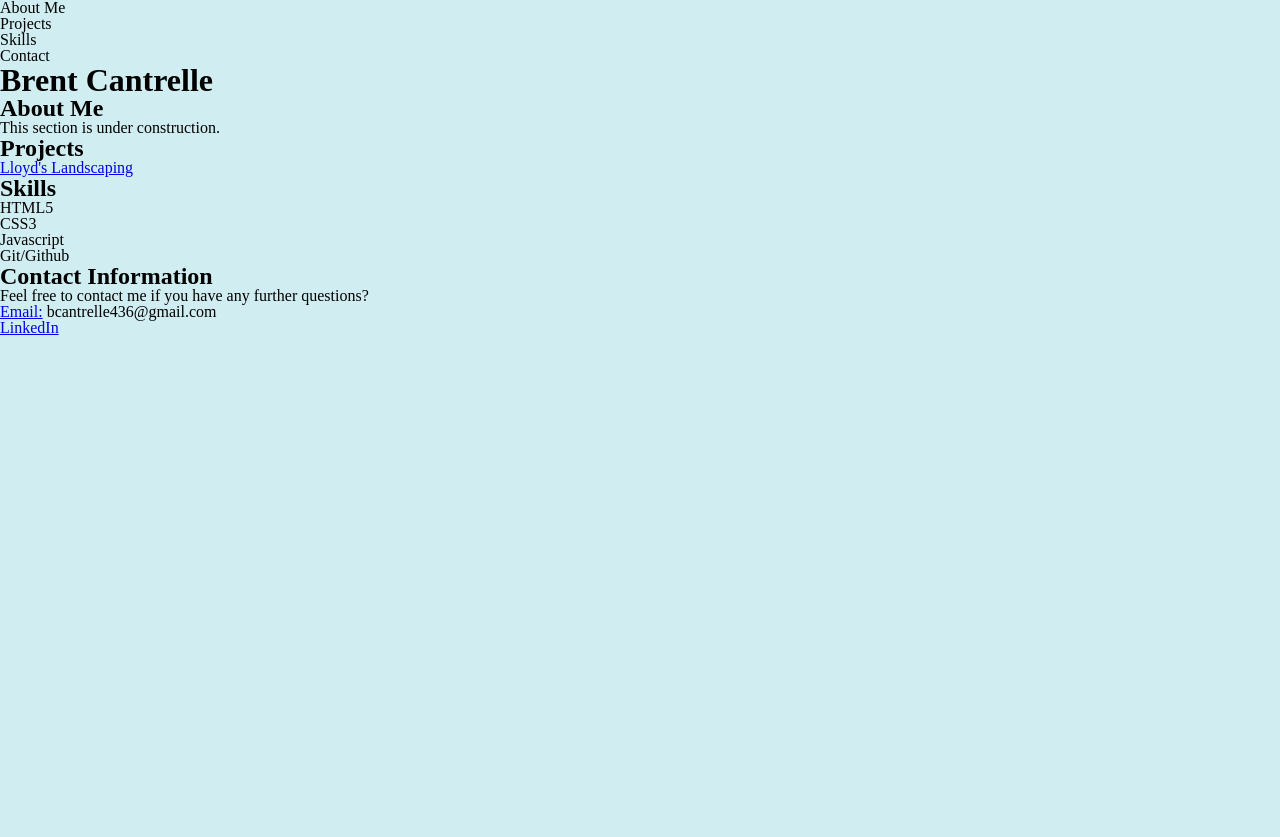
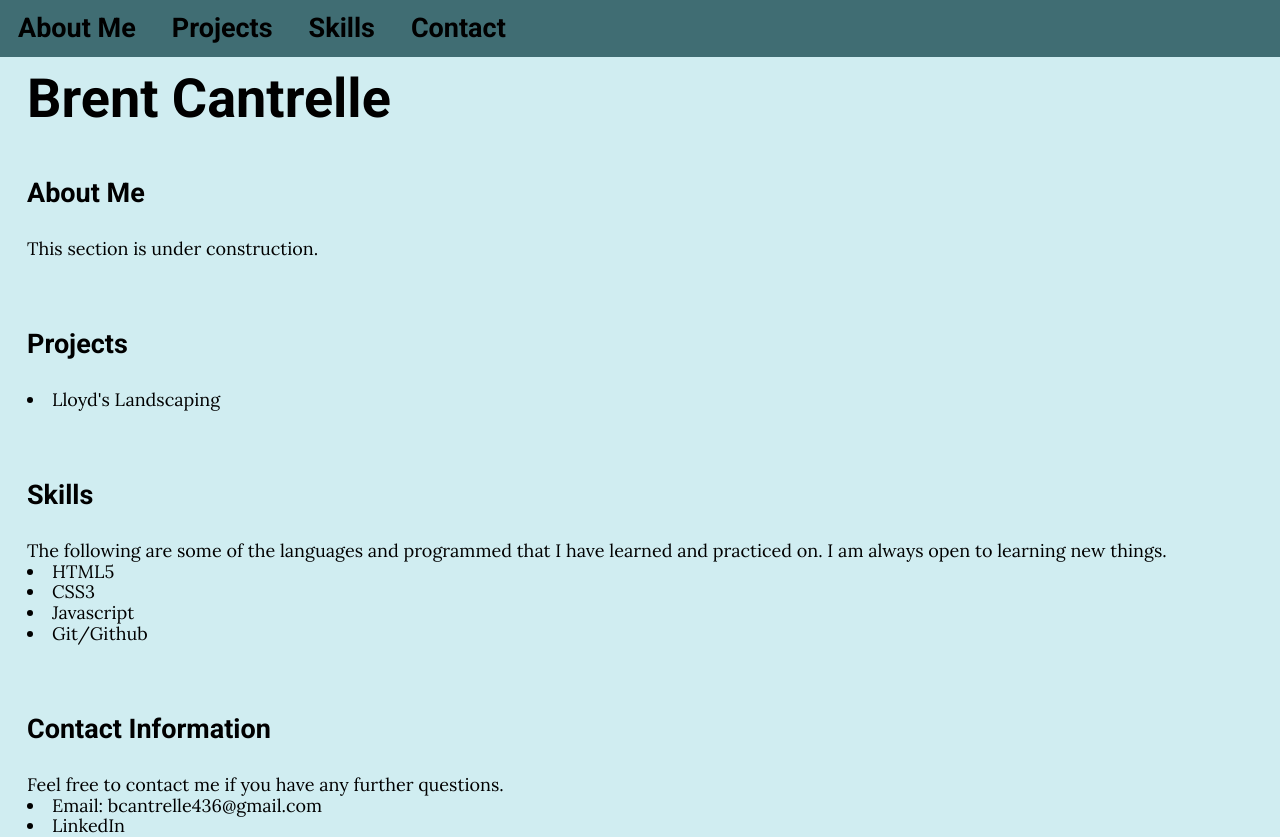
Before and after one commit to brent436/brent436.github.io, a plain HTML site: page index.html in a window 1280 px wide. Before the commit the page ends 800 px from the top, so only its background shows below. Drawn offline with Linux system fonts and the light colour scheme.

Commit message:
first build of navigation bar and spacing

```diff
--- a/index.html
+++ b/index.html
@@ -6,15 +6,16 @@
   <meta name="viewport" content="width=device-width, initial-scale=1.0">
   <link href="./resources/styles/reset.css" rel="stylesheet">
   <link href="./resources/styles/style.css" rel="stylesheet">
+  <link href="https://fonts.googleapis.com/css?family=Lora|Roboto:400,700" rel="stylesheet">
   <title>Brent Cantrelle's Portfolio</title>
 </head>
 <body>
   <nav>
     <ul>
-      <li>About Me</li>
-      <li>Projects</li>
-      <li>Skills</li>
-      <li>Contact</li>
+      <li><a href="#about-me">About Me</a></li>
+      <li><a href="#projects">Projects</a></li>
+      <li><a href="#skills">Skills</a></li>
+      <li><a href="#contact">Contact</a></li>
     </ul>
   </nav>
   <h1>Brent Cantrelle</h1>
@@ -30,6 +31,7 @@
   </div>
   <div id="skills">
     <h2>Skills</h2>
+    <p>The following are some of the languages and programmed that I have learned and practiced on. I am always open to learning new things.</p>
     <ul>
       <li>HTML5</li>
       <li>CSS3</li>
@@ -39,7 +41,7 @@
   </div>
   <div id="contact">
     <h2>Contact Information</h2>
-    <p>Feel free to contact me if you have any further questions?</p>
+    <p>Feel free to contact me if you have any further questions.</p>
     <ul>
       <li><a href="mailto: bcantrelle436@gmail.com">Email:</a> bcantrelle436@gmail.com</li>
       <li><a href="https://www.linkedin.com/in/brent-cantrelle-22071822a/">LinkedIn</a></li>
--- a/resources/styles/style.css
+++ b/resources/styles/style.css
@@ -1,16 +1,99 @@
 /* Universal */
 
 html {
-  font-size: 16px;
+  font-size: 18px;
   background-color: #D0EDF1;
 }
 
 h1 {
-  font-size: 2rem;
+  font-size: 3rem;
+  font-family: 'Roboto', sans-serif;
   font-weight: bold;
 }
 
 h2 {
   font-size: 1.5rem;
+  font-family: 'Roboto', sans-serif;
   font-weight: bold;
+  padding-bottom: 1.75rem;
 }
+
+p {
+  font-family: 'Lora', serif;
+  line-height: 1.15rem;
+}
+
+a:hover,
+a:visited,
+a:link,
+a:active {
+  color: black;
+  text-decoration: none;
+}
+
+ul {
+  list-style-type: disc;
+  list-style-position: inside;
+}
+
+li {
+  line-height: 1.15rem;
+  font-family: 'Lora', serif;
+}
+
+/* Navigation */
+
+nav {
+  font-size: 1.5rem;
+  font-weight: bold;
+  margin: 0.75rem, 0;
+  color: white;
+}
+
+nav ul {
+  display: flex;
+  position: fixed;
+  top: 0;
+  width: 100%;
+  z-index: 2;
+  background-color: #406D73;
+  list-style-type: none;
+}
+
+nav ul li {
+  padding: 1rem;
+  font-family: 'Roboto', sans-serif;
+}
+
+/* About Me */
+
+h1 {
+  margin-top: 4rem;
+  margin-left: 1.5rem;
+}
+
+#about-me {
+  margin-left: 1.5rem;
+  margin-top: 3rem;
+}
+
+/* Projects */
+
+#projects {
+  margin-left: 1.5rem;
+  margin-top: 4rem;
+}
+
+/* Skills */
+
+#skills {
+  margin-left: 1.5rem;
+  margin-top: 4rem;
+}
+
+/* Contact */
+
+#contact {
+  margin-left: 1.5rem;
+  margin-top: 4rem;
+}
```
